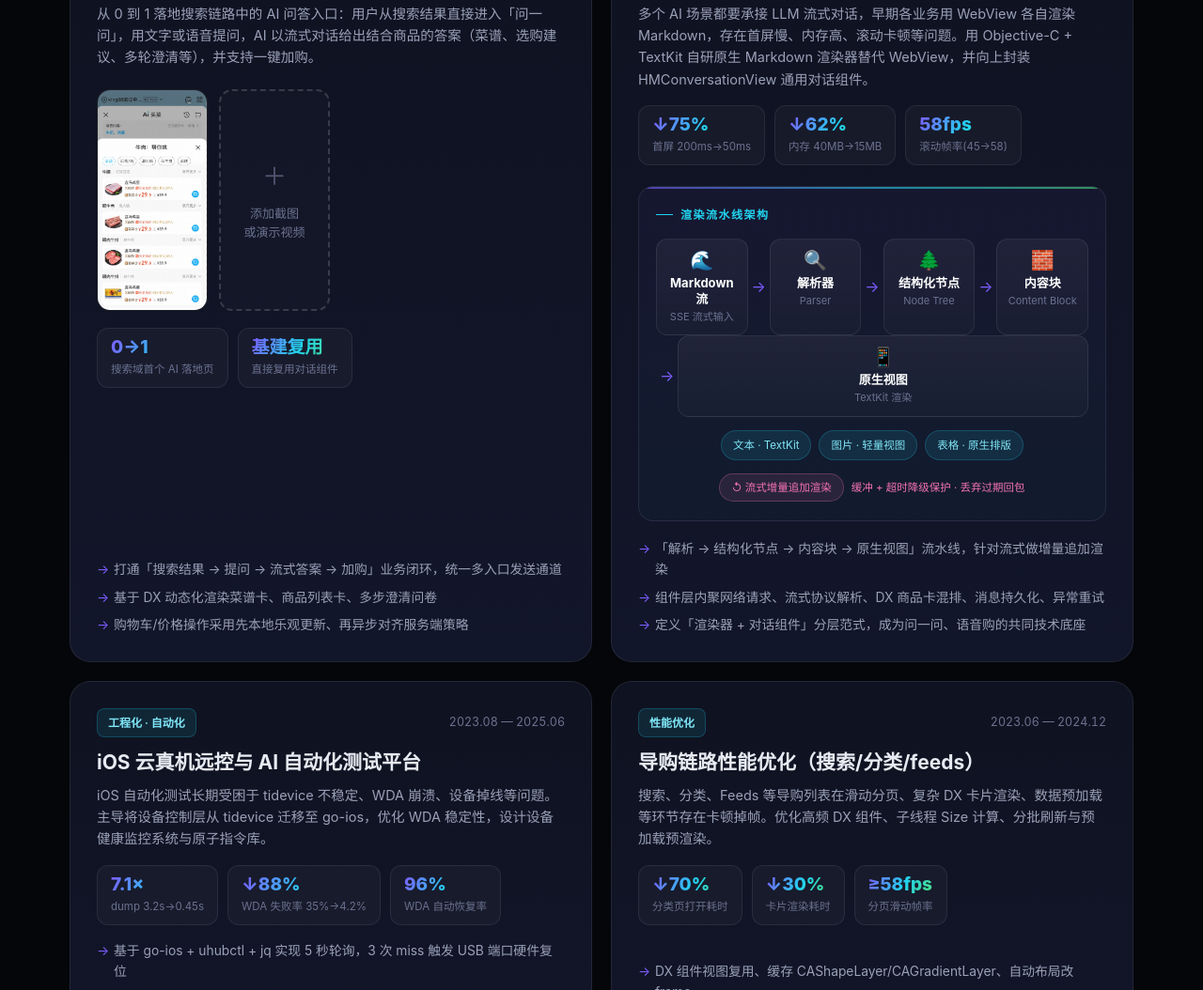
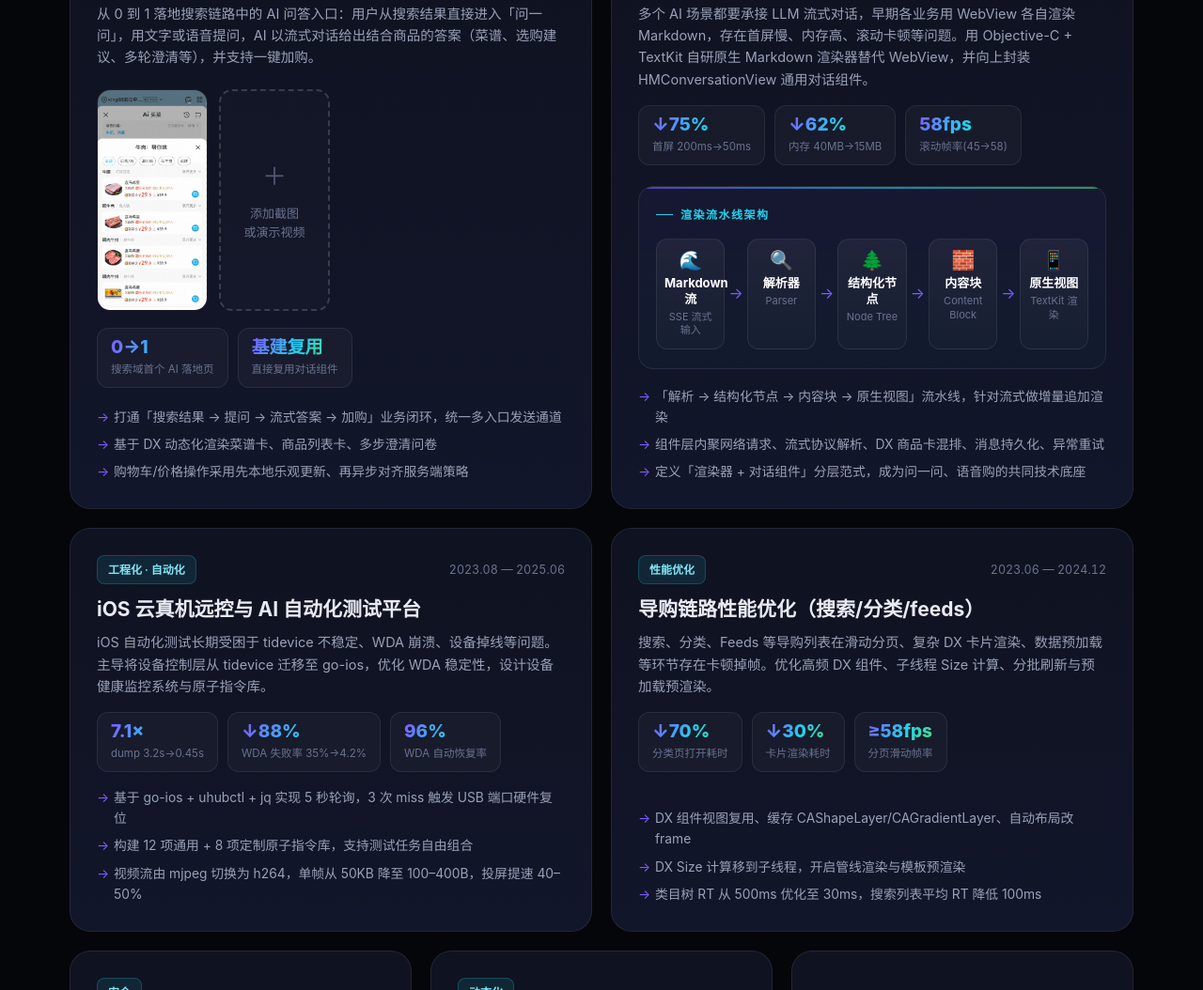
Before and after one commit to yy-linye/portfolio, a plain HTML site: page index.html in a window 1280 px wide. Shown: the part 4394-5448 px from the top of the page at 94% size. Drawn offline with Linux system fonts and the light colour scheme.

Commit message:
refactor: simplify Markdown arch diagram - remove leaf tags/stream note, keep pipeline single-row equal-width

```diff
--- a/index.html
+++ b/index.html
@@ -175,8 +175,8 @@
   .arch::before{content:"";position:absolute;top:0;left:0;right:0;height:2px;background:var(--accent-grad);opacity:.6}
   .arch-title{font-size:12px;letter-spacing:1.5px;text-transform:uppercase;color:var(--brand-2);font-weight:700;margin-bottom:16px;display:flex;align-items:center;gap:8px}
   .arch-title::before{content:"";width:18px;height:1px;background:var(--brand-2)}
-  .arch-flow{display:flex;align-items:stretch;gap:0;flex-wrap:wrap}
-  .arch-node{flex:1;min-width:96px;background:linear-gradient(180deg,rgba(255,255,255,.05),rgba(255,255,255,.02));border:1px solid var(--stroke);border-radius:12px;padding:12px 10px;text-align:center;transition:.3s;position:relative}
+  .arch-flow{display:flex;align-items:stretch;gap:0;flex-wrap:nowrap}
+  .arch-node{flex:1 1 0;min-width:0;background:linear-gradient(180deg,rgba(255,255,255,.05),rgba(255,255,255,.02));border:1px solid var(--stroke);border-radius:12px;padding:12px 8px;text-align:center;transition:.3s;position:relative}
   .arch-node:hover{border-color:var(--brand);transform:translateY(-3px);box-shadow:0 10px 30px -12px rgba(124,92,255,.5)}
   .arch-node .ico{font-size:20px;margin-bottom:6px;line-height:1}
   .arch-node .nm{font-size:13px;font-weight:700;color:#fff;line-height:1.3}
@@ -492,15 +492,6 @@
             <div class="arch-arrow">→</div>
             <div class="arch-node"><div class="ico">📱</div><div class="nm">原生视图</div><div class="sub">TextKit 渲染</div></div>
           </div>
-          <div class="arch-leaves">
-            <span class="arch-leaf">文本 · TextKit</span>
-            <span class="arch-leaf">图片 · 轻量视图</span>
-            <span class="arch-leaf">表格 · 原生排版</span>
-          </div>
-          <div class="arch-stream">
-            <span class="badge2">↺ 流式增量追加渲染</span>
-            <span>缓冲 + 超时降级保护 · 丢弃过期回包</span>
-          </div>
         </div>
         <ul class="proj-points">
           <li>「解析 → 结构化节点 → 内容块 → 原生视图」流水线，针对流式做增量追加渲染</li>
```
